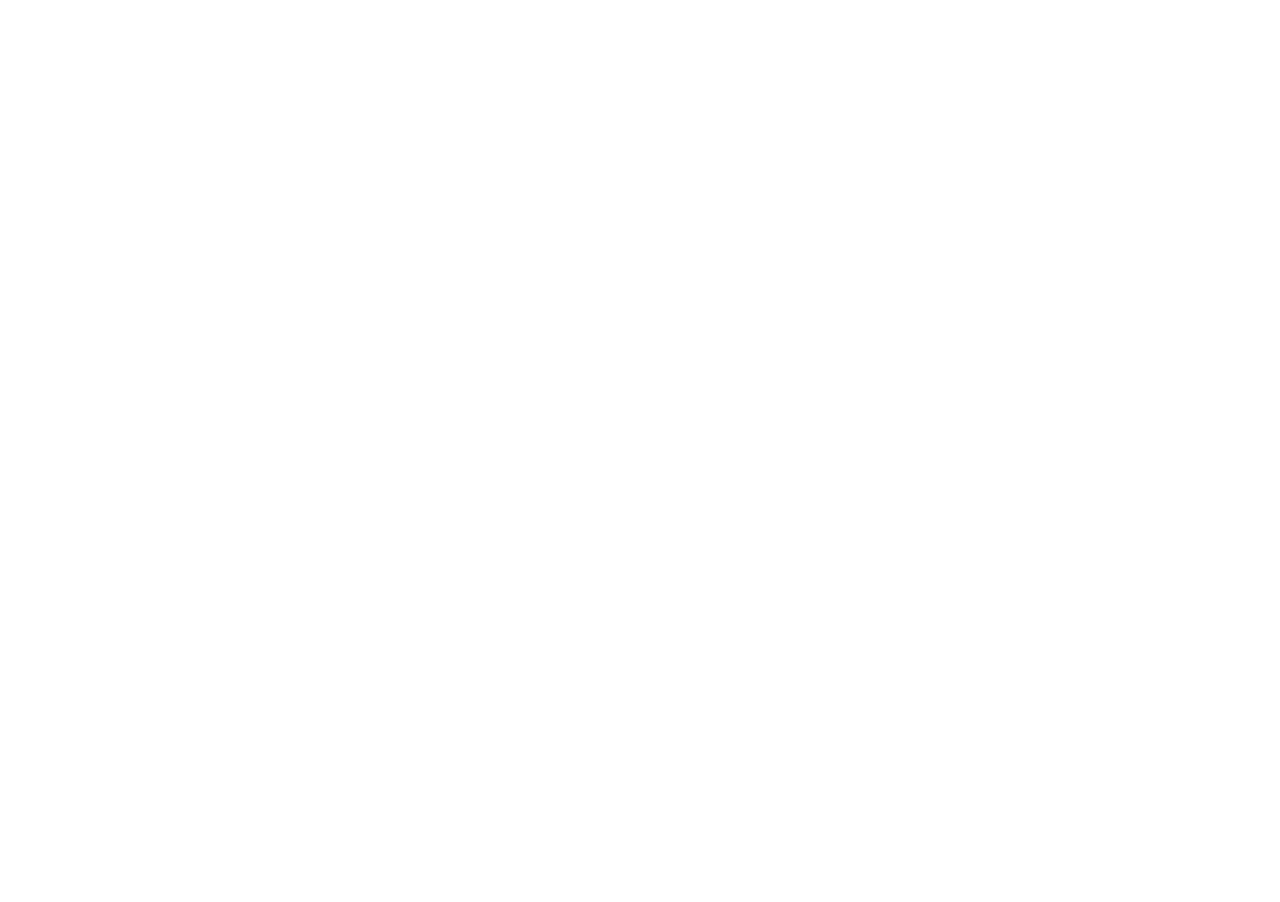
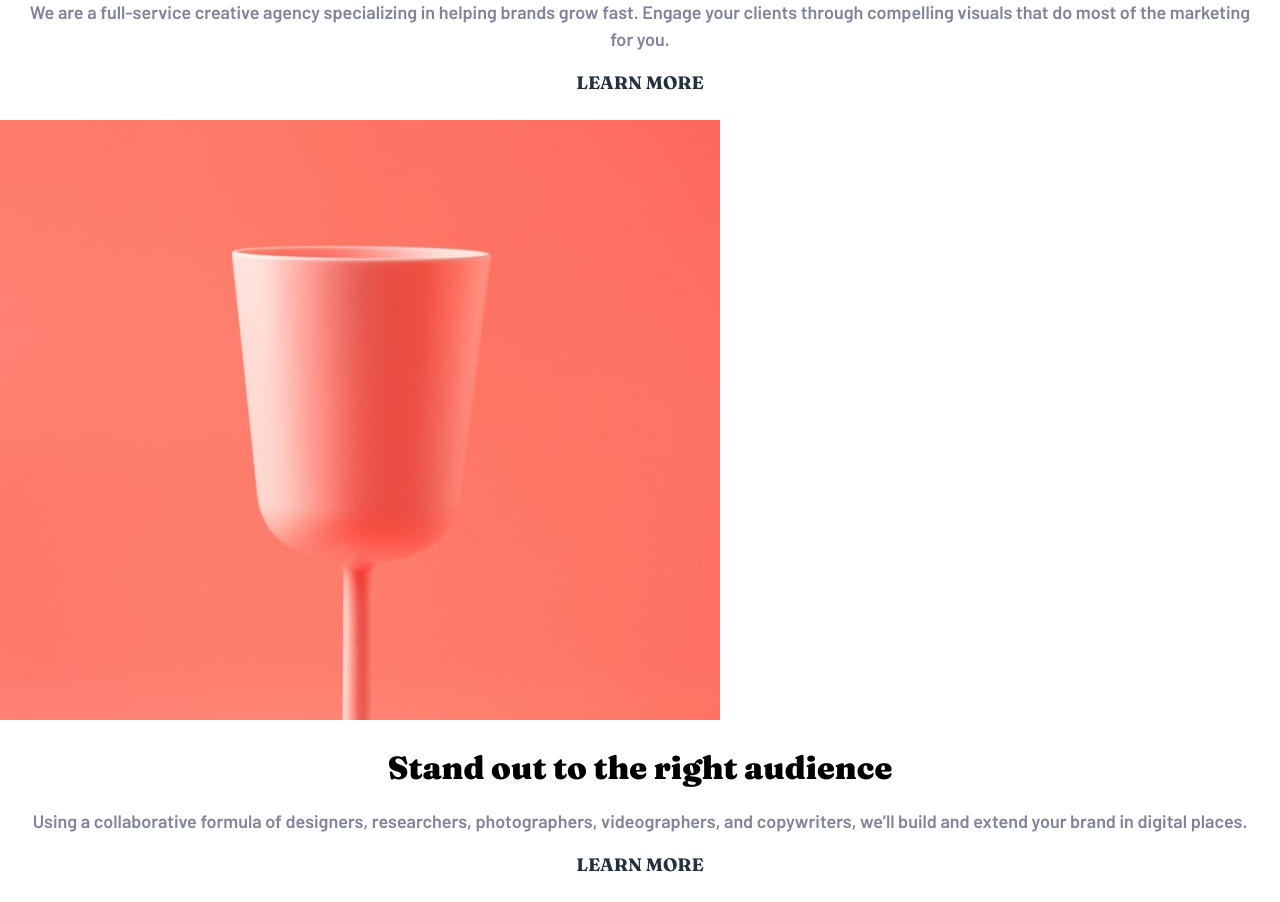
Before and after one commit to Miafargo/Landing-Page, an Angular app: page / in a window 1280 px wide. Shown: the part 1400-2302 px from the top of the page. Before the commit the page ends 800 px from the top, so only its background shows below. Built offline with nearby package versions, Linux system fonts and the light colour scheme.

Commit message:
started mid section need work on grid styling

```diff
--- a/src/app/app.component.html
+++ b/src/app/app.component.html
@@ -1,3 +1,4 @@
 <div class="container">
   <app-hero></app-hero>
+  <app-mid></app-mid>
 </div>
--- a/src/app/app.component.ts
+++ b/src/app/app.component.ts
@@ -1,11 +1,12 @@
 import { Component } from '@angular/core';
 import { CommonModule } from '@angular/common';
 import { HeroComponent } from './hero/hero.component';
+import { MidComponent } from './mid/mid.component';
 
 @Component({
   selector: 'app-root',
   standalone: true,
-  imports: [CommonModule,HeroComponent],
+  imports: [CommonModule,HeroComponent,MidComponent],
   templateUrl: './app.component.html',
   styleUrls: ['./app.component.css']
 })
--- a/src/app/hero/hero.component.css
+++ b/src/app/hero/hero.component.css
@@ -60,10 +60,9 @@
   z-index: 2;
 
   width: 88%;
-  display: flex;
-  flex-direction: column;
-  align-items: flex-end;
-  justify-content: flex-end;
+  display: grid;
+  grid-template-columns: 1fr;
+  justify-items: end;
 }
 
 .triangle {
--- /dev/null
+++ b/src/app/mid/mid.component.css
@@ -0,0 +1,36 @@
+.mid{
+  min-width: 375px;
+  max-width: 600px;
+}
+
+.mid__brand{
+  display:grid;
+  row-gap: 1rem;
+  padding: 1.5rem;
+  text-align: center;
+
+}
+
+h2{
+  font-size:2rem;
+}
+
+.mid__detail{
+  color:var(--grayish-blue)
+}
+
+.anchor{
+  color: var(--very-dark-desat-blue);
+  text-decoration: none;
+  font-family: var(--ff-bold);
+  pointer-events: none;
+}
+
+@media screen and (min-width:600px) {
+
+  .mid{
+    max-width: 1440px;
+
+
+  }
+}
--- /dev/null
+++ b/src/app/mid/mid.component.html
@@ -0,0 +1,40 @@
+<div class="mid">
+  <picture>
+    <source
+      srcset="assets/images/desktop/image-transform.jpg"
+      media="(min-width:600px)"
+    />
+    <img src="assets/images/mobile/image-transform.jpg" alt="egg" />
+  </picture>
+  <div class="mid__brand">
+    <h2>Transform your brand</h2>
+    <p class="mid__detail">
+      We are a full-service creative agency specializing in helping brands grow
+      fast. Engage your clients through compelling visuals that do most of the
+      marketing for you.
+    </p>
+    <div class="mid__wrapper">
+      <a href="" class="anchor">LEARN MORE</a>
+      <div class="mid__link-style-yellow"></div>
+    </div>
+  </div>
+  <picture>
+    <source
+      srcset="assets/images/desktop/image-stand-out.jpg"
+      media="(min-width:600px)"
+    />
+    <img src="assets/images/mobile/image-stand-out.jpg" alt="stand out" />
+  </picture>
+  <div class="mid__brand">
+    <h2>Stand out to the right audience</h2>
+    <p class="mid__detail">
+      Using a collaborative formula of designers, researchers, photographers,
+      videographers, and copywriters, we’ll build and extend your brand in
+      digital places.
+    </p>
+    <div class="mid__wrapper">
+      <a href="#" class="anchor">LEARN MORE</a>
+      <div class="mid__link-style-pink"></div>
+    </div>
+  </div>
+</div>
```
Also changed, not shown: src/app/mid/mid.component.ts (added, +13 -0 lines), 1 other file (tests, documents, lock files or other folders).
